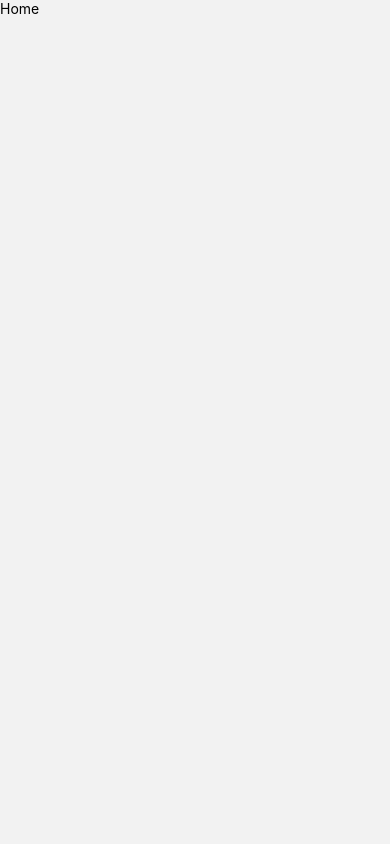
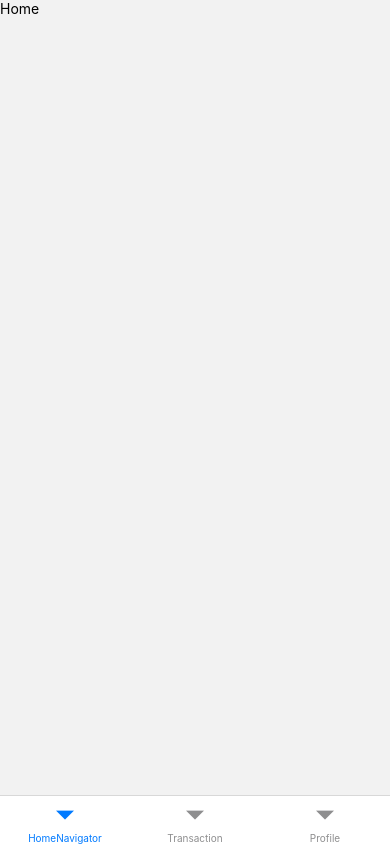
Before and after one commit to BagasDhitya/ReactShop, a React Native app: screen /RootNavigator in a window 390 px wide. Before the commit this address had no page. Built offline with nearby package versions, Linux system fonts and the light colour scheme.

Commit message:
add navigator

```diff
--- a/App.js
+++ b/App.js
@@ -4,8 +4,7 @@ import React from 'react';
 import {NavigationContainer} from '@react-navigation/native';
 import {createStackNavigator} from '@react-navigation/stack';
 
-import Product from './screens/Product';
-import Home from './screens/Home';
+import RootNavigator from './navigator/RootNavigator';
 
 const Stack = createStackNavigator();
 
@@ -14,9 +13,8 @@ const App = () => {
     <NavigationContainer>
       <Stack.Navigator
         screenOptions={{headerShown: false}}
-        initialRouteName="Home">
-        <Stack.Screen name="Home" component={Home} />
-        <Stack.Screen name="Product" component={Product} />
+        initialRouteName="RootNavigator">
+        <Stack.Screen name="RootNavigator" component={RootNavigator} />
       </Stack.Navigator>
     </NavigationContainer>
   );
--- /dev/null
+++ b/navigator/HomeNavigator.js
@@ -0,0 +1,22 @@
+import {StyleSheet, Text, View} from 'react-native';
+import React from 'react';
+
+import {createStackNavigator} from '@react-navigation/stack';
+
+import Home from '../screens/Home';
+import Product from '../screens/Product';
+
+const Stack = createStackNavigator();
+
+const HomeNavigator = () => {
+  return (
+    <Stack.Navigator screenOptions={{headerShown: false}}>
+      <Stack.Screen name="Home" component={Home} />
+      <Stack.Screen name="Product" component={Product} />
+    </Stack.Navigator>
+  );
+};
+
+export default HomeNavigator;
+
+const styles = StyleSheet.create({});
--- /dev/null
+++ b/navigator/RootNavigator.js
@@ -0,0 +1,33 @@
+import {StyleSheet, Text, View, Image} from 'react-native';
+import React from 'react';
+
+import HomeNavigator from './HomeNavigator';
+import Profile from '../screens/Profile';
+import Transaction from '../screens/Transaction';
+
+import {createBottomTabNavigator} from '@react-navigation/bottom-tabs';
+
+const Tab = createBottomTabNavigator();
+
+const RootNavigator = () => {
+  return (
+    <Tab.Navigator screenOptions={{headerShown: false}}>
+      <Tab.Screen
+        name="HomeNavigator"
+        component={HomeNavigator}
+        // options={{
+        //   title: 'Home',
+        //   tabBarIcon: ({focused}) => {
+        //     return focused && <HomeIcon />;
+        //   },
+        // }}
+      />
+      <Tab.Screen name="Transaction" component={Transaction} />
+      <Tab.Screen name="Profile" component={Profile} />
+    </Tab.Navigator>
+  );
+};
+
+export default RootNavigator;
+
+const styles = StyleSheet.create({});
```
